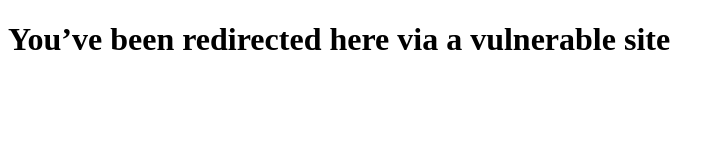
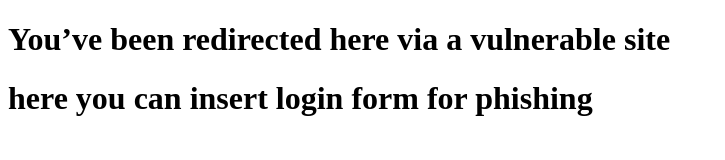
Before and after one commit to parangg/parangg.github.io, a plain HTML site: page docs/landing/index.html in a window 1280 px wide. Shown: the whole page, without its empty margins (0-725 px from the left). Drawn offline with Linux system fonts and the light colour scheme.

Commit message:
Update index.html

```diff
--- a/docs/landing/index.html
+++ b/docs/landing/index.html
@@ -7,5 +7,6 @@
 <body>
   <h1>You’ve been redirected here via a vulnerable site</h1>
   <script>alert('Redirect to attacker-controlled page!')</script>
+  <h1>here you can insert login form for phishing</h1>
 </body>
 </html>
```
